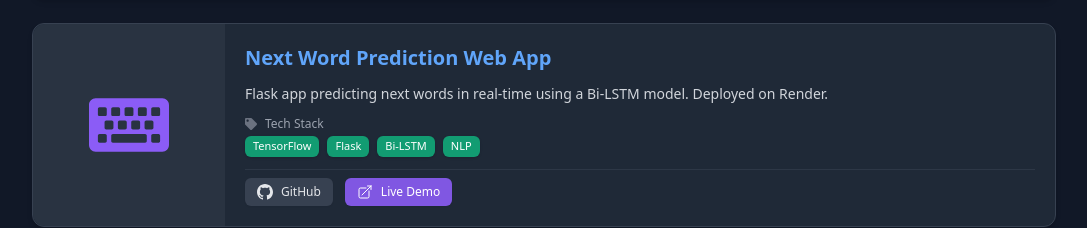
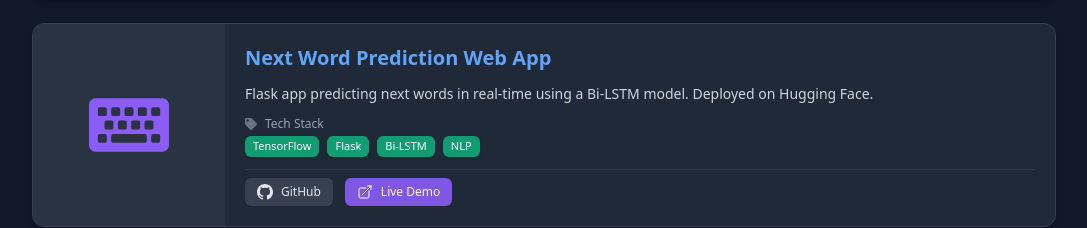
Before and after one commit to divyakhunt/portfolio, a React (Vite) app: page /#home in a window 1280 px wide. Shown: the part 2978-3206 px from the top of the page, without its empty margins (96-1183 px from the left). Built offline with nearby package versions, Linux system fonts and the light colour scheme.

Commit message:
changes in project section

```diff
--- a/App.tsx
+++ b/App.tsx
@@ -72,7 +72,7 @@ const resumeData: ResumeData = {
         "Enabled keyboard interaction for fast word insertion by pressing Tab; deployed the app live using Render.",
         "Optimized model and code for real-time inference with low latency."
       ],
-      shortDescription: "Flask app predicting next words in real-time using a Bi-LSTM model. Deployed on Render.",
+      shortDescription: "Flask app predicting next words in real-time using a Bi-LSTM model. Deployed on Hugging Face.",
       repoUrl: "https://github.com/divyakhunt/next_word_pred-webapp",
       liveDemoUrl: "https://divyakhunt-next-word-predictor.hf.space/",
       categories: ['ML', 'Web', 'NLP'],
```
